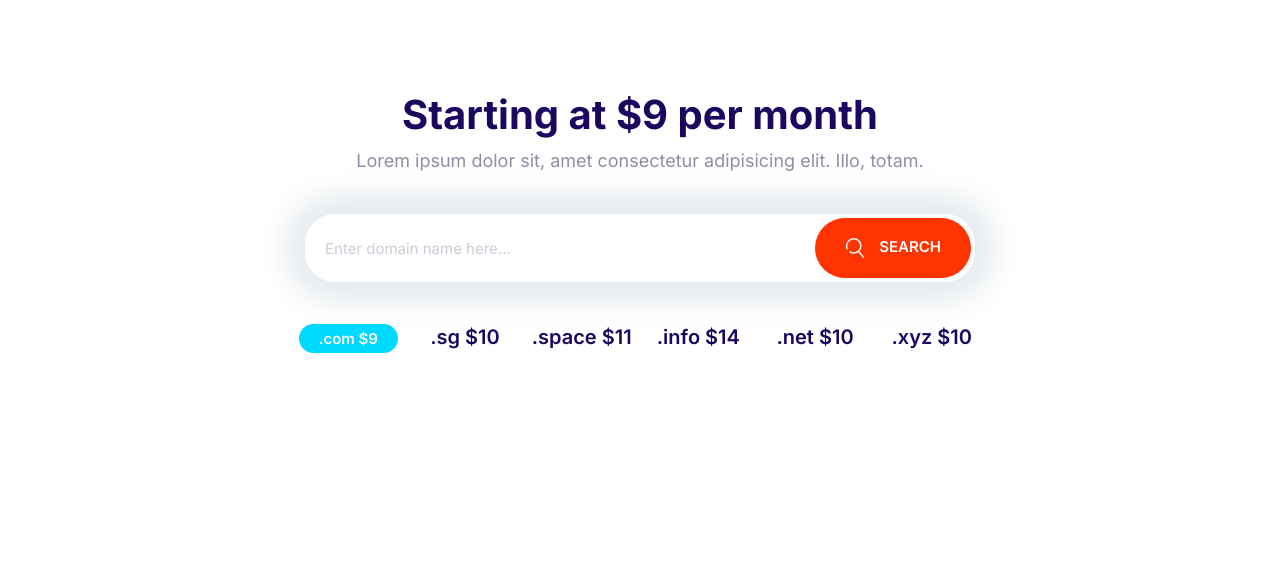
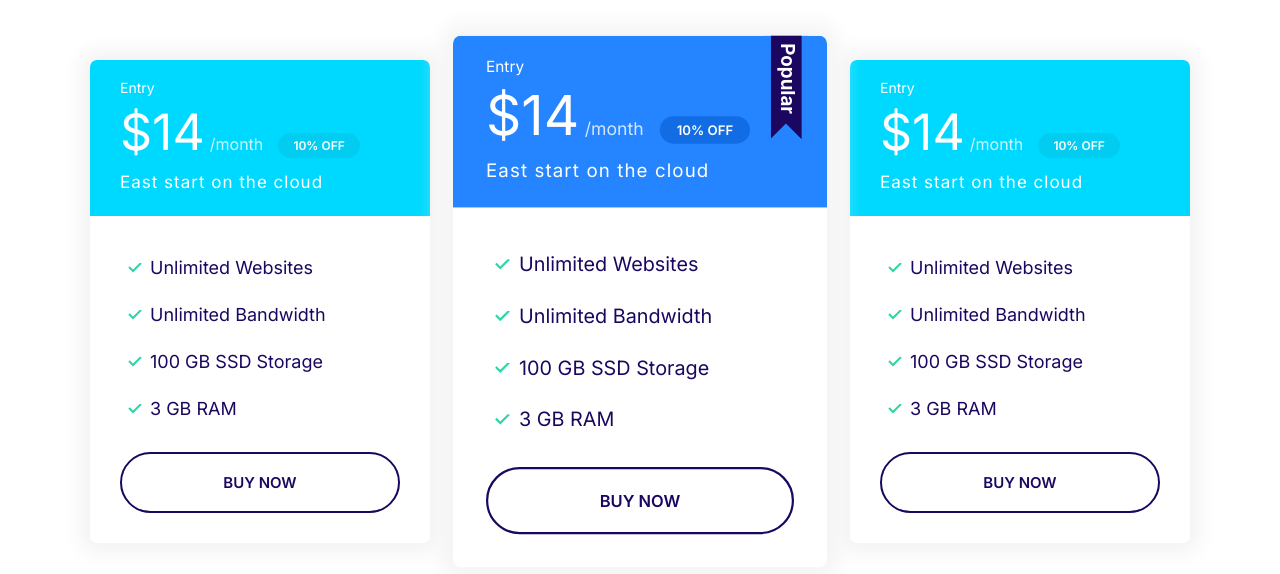
Before and after one commit to Thipul2003/moshify, a plain HTML site: page index.html in a window 1280 px wide. Drawn offline with Linux system fonts and the light colour scheme.

Commit message:
Define plan block

```diff
--- a/css/styles.css
+++ b/css/styles.css
@@ -322,11 +322,17 @@ a {
   color: #fff;
 }
 
+.card--primary .badge--primary {
+  background: #126de4;
+}
 .card--secondary .badge--secondary {
   background: #02cdf1;
 }
 
 /* Plans */
+.plan {
+  transition: transform 0.3s ease-out;
+}
 .plan__name {
   color: #fff;
   margin: 0;
@@ -356,6 +362,10 @@ a {
   margin-bottom: 2rem;
 }
 
+.plan--popular {
+  transform: scale(1.1);
+}
+
 .plan--popular .card__header {
   position: relative;
 }
@@ -367,6 +377,14 @@ a {
   position: absolute;
   top: -6px;
   right: 5%;
+}
+
+.plan:hover {
+  transform: scale(1.05);
+}
+
+.plan--popular:hover {
+  transform: scale(1.15);
 }
 
 @media screen and (min-width: 1024px) {
@@ -722,3 +740,13 @@ a {
     grid-template-columns: repeat(auto-fit, minmax(10rem, 1fr));
   }
 }
+
+/* Plans Block */
+.block-plans .grid {
+  gap: 8rem 4rem;
+}
+
+.block-plans .card {
+  max-width: 500px;
+  margin: 0 auto;
+}
--- a/index.html
+++ b/index.html
@@ -14,34 +14,71 @@
     <link rel="stylesheet" href="css/styles.css" />
   </head>
   <body>
-    <section class="block container block-domain">
-      <header class="block__header">
-        <h2>Starting at $9 per month</h2>
-        <p>
-          Lorem ipsum dolor sit, amet consectetur adipisicing elit. Illo, totam.
-        </p>
-      </header>
-      <div class="input-group">
-        <input
-          type="text"
-          class="input"
-          placeholder="Enter domain name here..."
-        />
-        <button class="btn btn--accent">
-          <svg class="icon icon--white">
-            <use xlink:href="images/sprite.svg#search"></use>
-          </svg>
-          Search
-        </button>
+    <section class="container block block-plans">
+      <div class="grid grid--1x3">
+        <div class="plan">
+          <div class="card card--secondary">
+            <header class="card__header">
+              <h3 class="plan__name">Entry</h3>
+              <span class="class plan__price">$14</span>
+              <span class="class plan__billing-cycle">/month</span>
+              <span class="badge badge--secondary badge--small">10% OFF</span>
+              <span class="plan__description">East start on the cloud</span>
+            </header>
+            <div class="card__body">
+              <ul class="list list--tick">
+                <li class="list__item">Unlimited Websites</li>
+                <li class="list__item">Unlimited Bandwidth</li>
+                <li class="list__item">100 GB SSD Storage</li>
+                <li class="list__item">3 GB RAM</li>
+              </ul>
+              <button class="btn btn--outline btn--block">BUY NOW</button>
+            </div>
+          </div>
+        </div>
+
+        <div class="plan plan--popular">
+          <div class="card card--primary">
+            <header class="card__header">
+              <h3 class="plan__name">Entry</h3>
+              <span class="class plan__price">$14</span>
+              <span class="class plan__billing-cycle">/month</span>
+              <span class="badge badge--primary badge--small">10% OFF</span>
+              <span class="plan__description">East start on the cloud</span>
+            </header>
+            <div class="card__body">
+              <ul class="list list--tick">
+                <li class="list__item">Unlimited Websites</li>
+                <li class="list__item">Unlimited Bandwidth</li>
+                <li class="list__item">100 GB SSD Storage</li>
+                <li class="list__item">3 GB RAM</li>
+              </ul>
+              <button class="btn btn--outline btn--block">BUY NOW</button>
+            </div>
+          </div>
+        </div>
+
+        <div class="plan">
+          <div class="card card--secondary">
+            <header class="card__header">
+              <h3 class="plan__name">Entry</h3>
+              <span class="class plan__price">$14</span>
+              <span class="class plan__billing-cycle">/month</span>
+              <span class="badge badge--secondary badge--small">10% OFF</span>
+              <span class="plan__description">East start on the cloud</span>
+            </header>
+            <div class="card__body">
+              <ul class="list list--tick">
+                <li class="list__item">Unlimited Websites</li>
+                <li class="list__item">Unlimited Bandwidth</li>
+                <li class="list__item">100 GB SSD Storage</li>
+                <li class="list__item">3 GB RAM</li>
+              </ul>
+              <button class="btn btn--outline btn--block">BUY NOW</button>
+            </div>
+          </div>
+        </div>
       </div>
-      <ul class="list block-domain__prices">
-        <li><span class="badge badge--secondary">.com $9</span></li>
-        <li>.sg $10</li>
-        <li>.space $11</li>
-        <li>.info $14</li>
-        <li>.net $10</li>
-        <li>.xyz $10</li>
-      </ul>
     </section>
     <script src="js/main.js"></script>
   </body>
```
Also changed, not shown: components/plans.html (indentation only).
